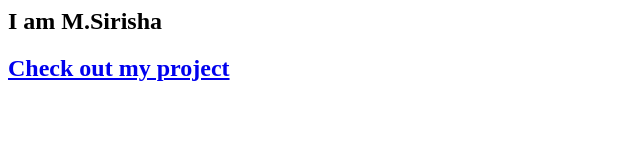
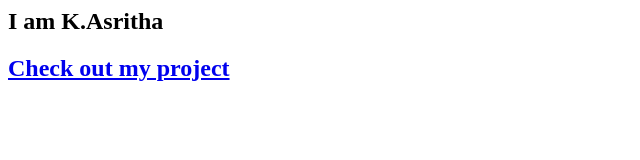
Before and after one commit to asrithakakarla02/WD101, a plain HTML site: page index.html in a window 1280 px wide. Shown: the full height of the page, 0-640 px from the left. Drawn offline with Linux system fonts and the light colour scheme.

Commit message:
Update index.html

```diff
--- a/index.html
+++ b/index.html
@@ -1,6 +1,6 @@
 <html>
 <body>
-<h2>I am M.Sirisha<h2>
+<h2>I am K.Asritha<h2>
 <a href="project.html">Check out my project</a>
 
 
```
